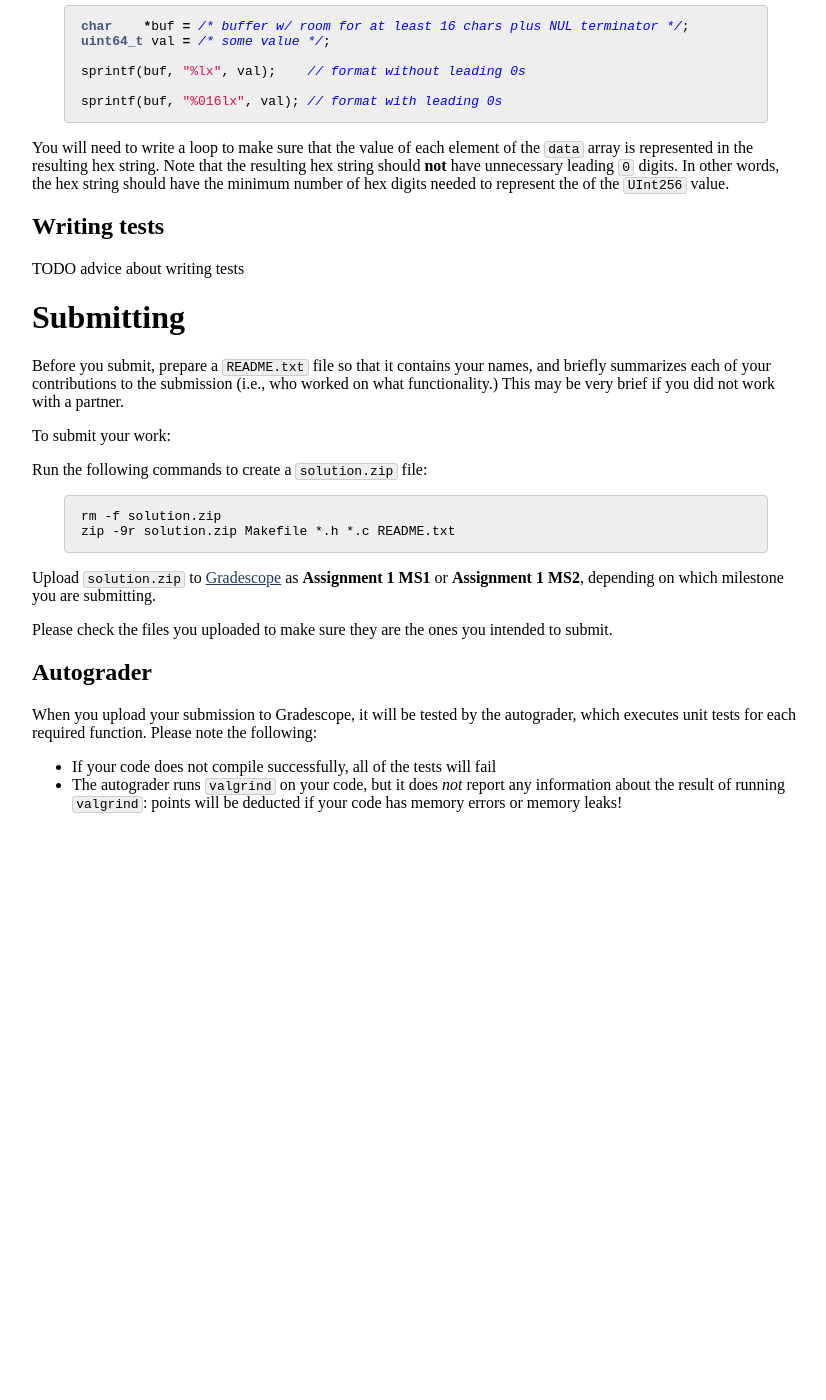
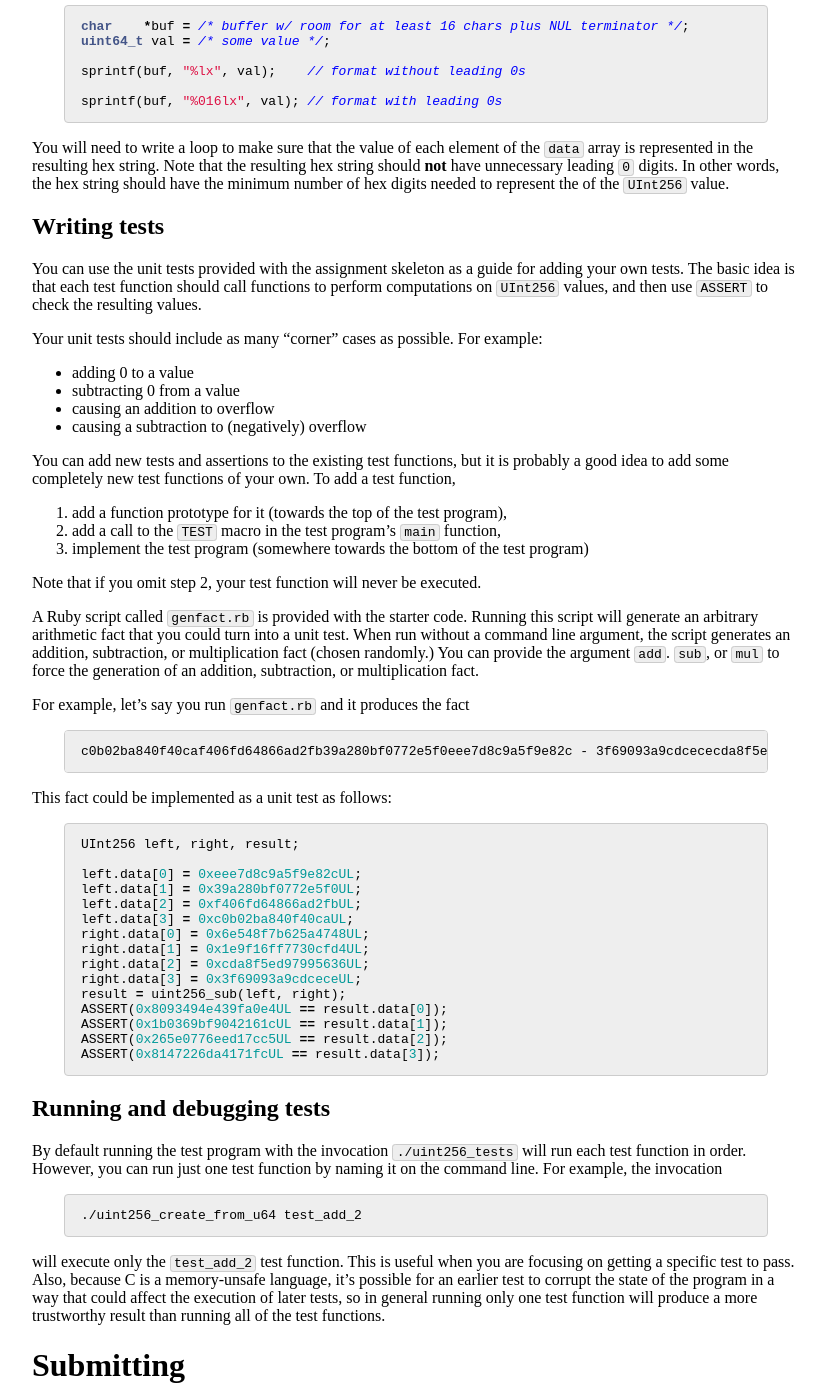
Before and after one commit to jhucsf/spring2023, a Jekyll site: the page built from assign/assign01.md, in a window 1280 px wide and 1400 px high, scrolled down 4006 px. Shown: the whole window, without its empty margins (224-1050 px from the left). Built offline with Jekyll 4.4.1, drawn with Linux system fonts in a browser that asks for light colours; formulas are drawn with MathJax 3; before the commit the page ends 4850 px from its top, so only the background shows below that.

Commit message:
a1 desc is ready to go?

````diff
--- a/assign/assign01.md
+++ b/assign/assign01.md
@@ -279,9 +279,80 @@ of the `UInt256` value.
 
 ## Writing tests
 
-TODO advice about writing tests
+You can use the unit tests provided with the assignment skeleton
+as a guide for adding your own tests. The basic idea is that
+each test function should call functions to perform computations
+on `UInt256` values, and then use `ASSERT` to check the resulting
+values.
 
+Your unit tests should include as many "corner" cases as possible.
+For example:
 
+* adding 0 to a value
+* subtracting 0 from a value
+* causing an addition to overflow
+* causing a subtraction to (negatively) overflow
+
+You can add new tests and assertions to the existing test functions,
+but it is probably a good idea to add some completely new test functions
+of your own. To add a test function,
+
+1. add a function prototype for it (towards the top of the test program),
+2. add a call to the `TEST` macro in the test program's `main` function,
+3. implement the test program (somewhere towards the bottom of the test program)
+
+Note that if you omit step 2, your test function will never be executed.
+
+A Ruby script called `genfact.rb` is provided with the starter code.
+Running this script will generate an arbitrary arithmetic fact that you
+could turn into a unit test. When run without a command line argument,
+the script generates an addition, subtraction, or multiplication fact
+(chosen randomly.) You can provide the argument `add`. `sub`, or `mul`
+to force the generation of an addition, subtraction, or multiplication
+fact.
+
+For example, let's say you run `genfact.rb` and it produces the fact
+
+```
+c0b02ba840f40caf406fd64866ad2fb39a280bf0772e5f0eee7d8c9a5f9e82c - 3f69093a9cdcececda8f5ed979956361e9f16ff7730cfd46e548f7b625a4748 = 8147226da4171fc265e0776eed17cc51b0369bf9042161c8093494e439fa0e4
+```
+
+This fact could be implemented as a unit test as follows:
+
+```c
+UInt256 left, right, result;
+
+left.data[0] = 0xeee7d8c9a5f9e82cUL;
+left.data[1] = 0x39a280bf0772e5f0UL;
+left.data[2] = 0xf406fd64866ad2fbUL;
+left.data[3] = 0xc0b02ba840f40caUL;
+right.data[0] = 0x6e548f7b625a4748UL;
+right.data[1] = 0x1e9f16ff7730cfd4UL;
+right.data[2] = 0xcda8f5ed97995636UL;
+right.data[3] = 0x3f69093a9cdceceUL;
+result = uint256_sub(left, right);
+ASSERT(0x8093494e439fa0e4UL == result.data[0]);
+ASSERT(0x1b0369bf9042161cUL == result.data[1]);
+ASSERT(0x265e0776eed17cc5UL == result.data[2]);
+ASSERT(0x8147226da4171fcUL == result.data[3]);
+```
+
+## Running and debugging tests
+
+By default running the test program with the invocation `./uint256_tests`
+will run each test function in order. However, you can run just one
+test function by naming it on the command line. For example, the invocation
+
+```bash
+./uint256_create_from_u64 test_add_2
+```
+
+will execute only the `test_add_2` test function.  This is useful when
+you are focusing on getting a specific test to pass. Also, because C
+is a memory-unsafe language, it's possible for an earlier test to corrupt
+the state of the program in a way that could affect the execution of
+later tests, so in general running only one test function will produce
+a more trustworthy result than running all of the test functions.
 
 # Submitting
 
````
